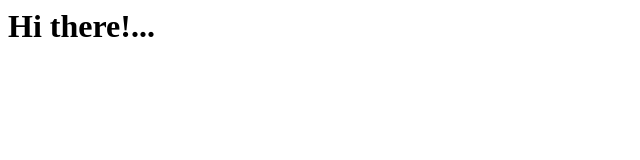
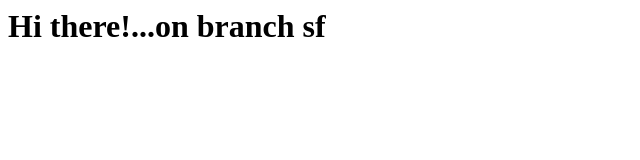
Before and after one commit to asadulla-4f3/test, a plain HTML site: page index.html in a window 1280 px wide. Shown: the whole page, without its empty margins (0-640 px from the left). Drawn offline with Linux system fonts and the light colour scheme.

Commit message:
Update index.html

```diff
--- a/index.html
+++ b/index.html
@@ -1,5 +1,5 @@
 <html>
     <body>
-      <h1>Hi there!...</h1>
+      <h1>Hi there!...on branch sf</h1>
     </body>
 </html>
```
